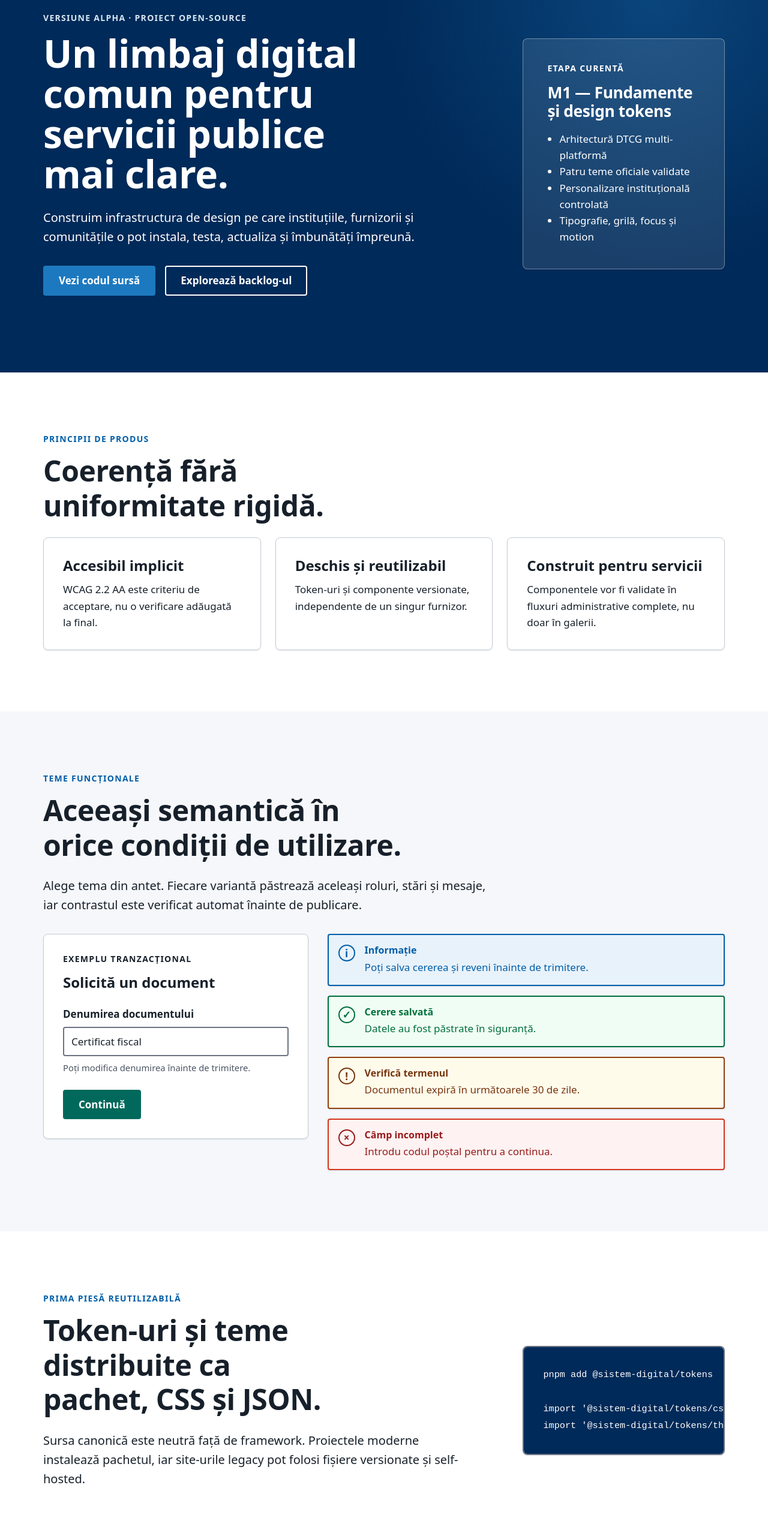
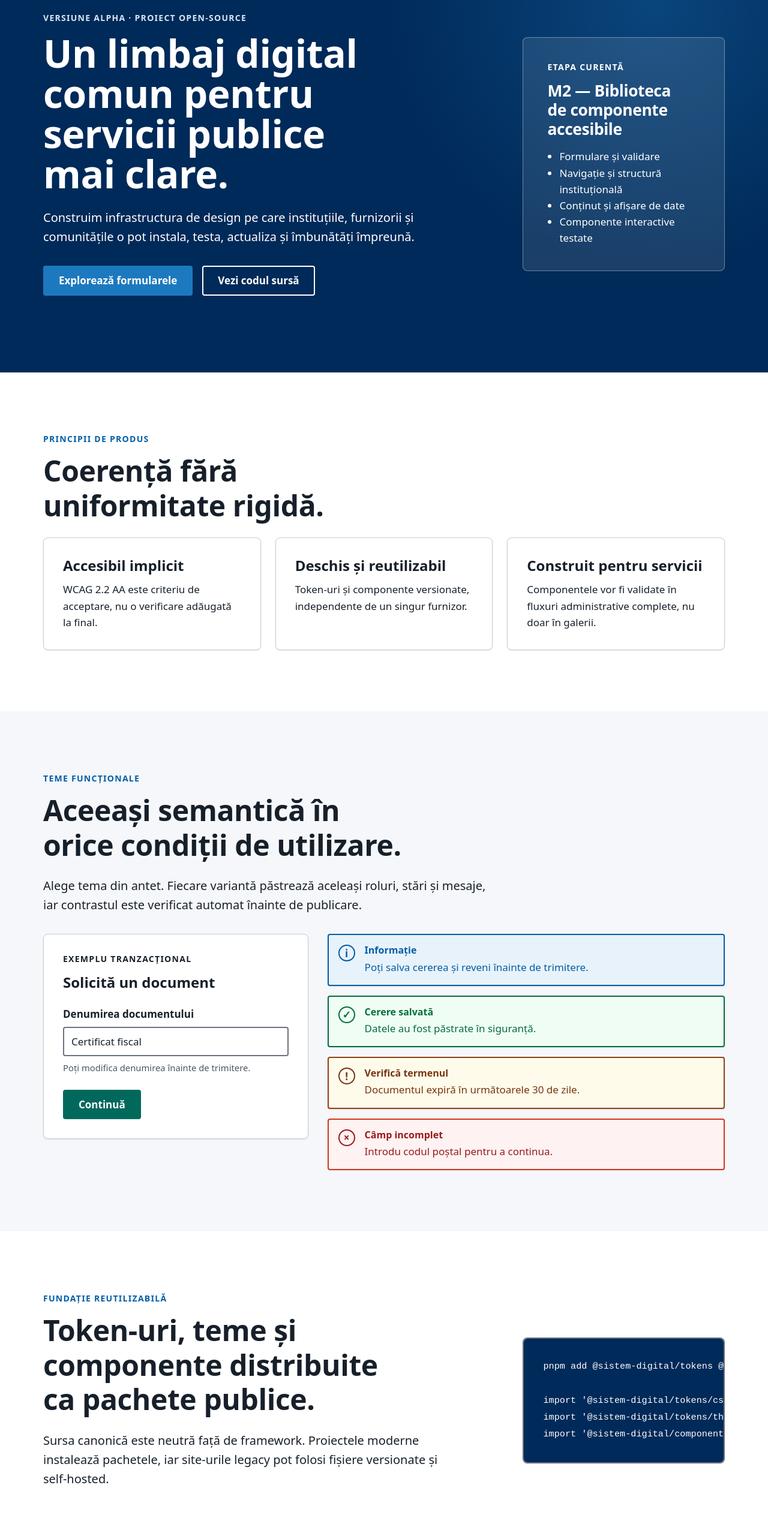
Before and after one commit to ciprian-rus/sistem.digital, a Next.js app in the folder apps/website/: page / in a window 1280 px wide. Shown: the part 180-2746 px from the top of the page at 60% size. Built offline with nearby package versions, Linux system fonts and the light colour scheme.

Commit message:
feat(website): expose form component reference

```diff
--- a/apps/website/src/app/page.tsx
+++ b/apps/website/src/app/page.tsx
@@ -69,6 +69,9 @@ export default function HomePage() {
                   <a href="#teme">Teme</a>
                 </li>
                 <li>
+                  <a href="/componente/formulare">Formulare</a>
+                </li>
+                <li>
                   <a href="#fundatie">Fundație</a>
                 </li>
                 <li>
@@ -92,29 +95,26 @@ export default function HomePage() {
                 o pot instala, testa, actualiza și îmbunătăți împreună.
               </p>
               <div className="actions">
+                <a className="button button-primary" href="/componente/formulare">
+                  Explorează formularele
+                </a>
                 <a
-                  className="button button-primary"
+                  className="button button-secondary"
                   href="https://github.com/ciprian-rus/sistem.digital"
                 >
                   Vezi codul sursă
-                </a>
-                <a
-                  className="button button-secondary"
-                  href="https://github.com/ciprian-rus/sistem.digital/issues"
-                >
-                  Explorează backlog-ul
                 </a>
               </div>
             </div>
 
             <aside className="status-card" aria-labelledby="milestone-title">
               <p className="status-label">Etapa curentă</p>
-              <h2 id="milestone-title">M1 — Fundamente și design tokens</h2>
+              <h2 id="milestone-title">M2 — Biblioteca de componente accesibile</h2>
               <ul>
-                <li>Arhitectură DTCG multi-platformă</li>
-                <li>Patru teme oficiale validate</li>
-                <li>Personalizare instituțională controlată</li>
-                <li>Tipografie, grilă, focus și motion</li>
+                <li>Formulare și validare</li>
+                <li>Navigație și structură instituțională</li>
+                <li>Conținut și afișare de date</li>
+                <li>Componente interactive testate</li>
               </ul>
             </aside>
           </div>
@@ -178,15 +178,19 @@ export default function HomePage() {
         <section className="section" id="fundatie">
           <div className="container split-grid">
             <div>
-              <p className="section-kicker">Prima piesă reutilizabilă</p>
-              <h2>Token-uri și teme distribuite ca pachet, CSS și JSON.</h2>
+              <p className="section-kicker">Fundație reutilizabilă</p>
+              <h2>Token-uri, teme și componente distribuite ca pachete publice.</h2>
               <p className="body-copy">
                 Sursa canonică este neutră față de framework. Proiectele moderne instalează
-                pachetul, iar site-urile legacy pot folosi fișiere versionate și self-hosted.
+                pachetele, iar site-urile legacy pot folosi fișiere versionate și self-hosted.
               </p>
             </div>
             <pre className="code-block" aria-label="Exemplu de instalare" tabIndex={0}>
-              <code>{`pnpm add @sistem-digital/tokens\n\nimport '@sistem-digital/tokens/css';\nimport '@sistem-digital/tokens/themes.css';`}</code>
+              <code>{`pnpm add @sistem-digital/tokens @sistem-digital/components
+
+import '@sistem-digital/tokens/css';
+import '@sistem-digital/tokens/themes.css';
+import '@sistem-digital/components/forms.css';`}</code>
             </pre>
           </div>
         </section>
```
